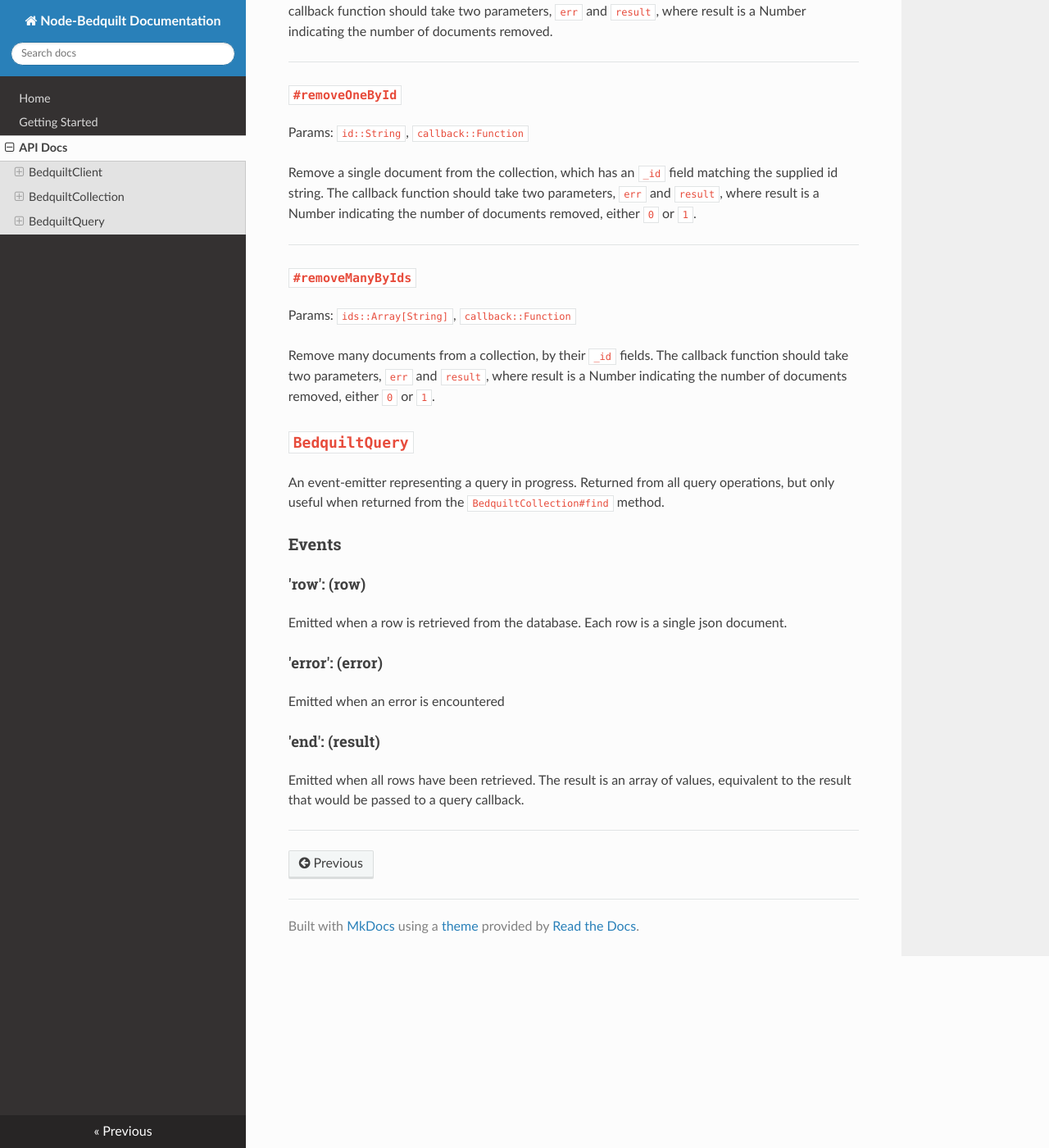
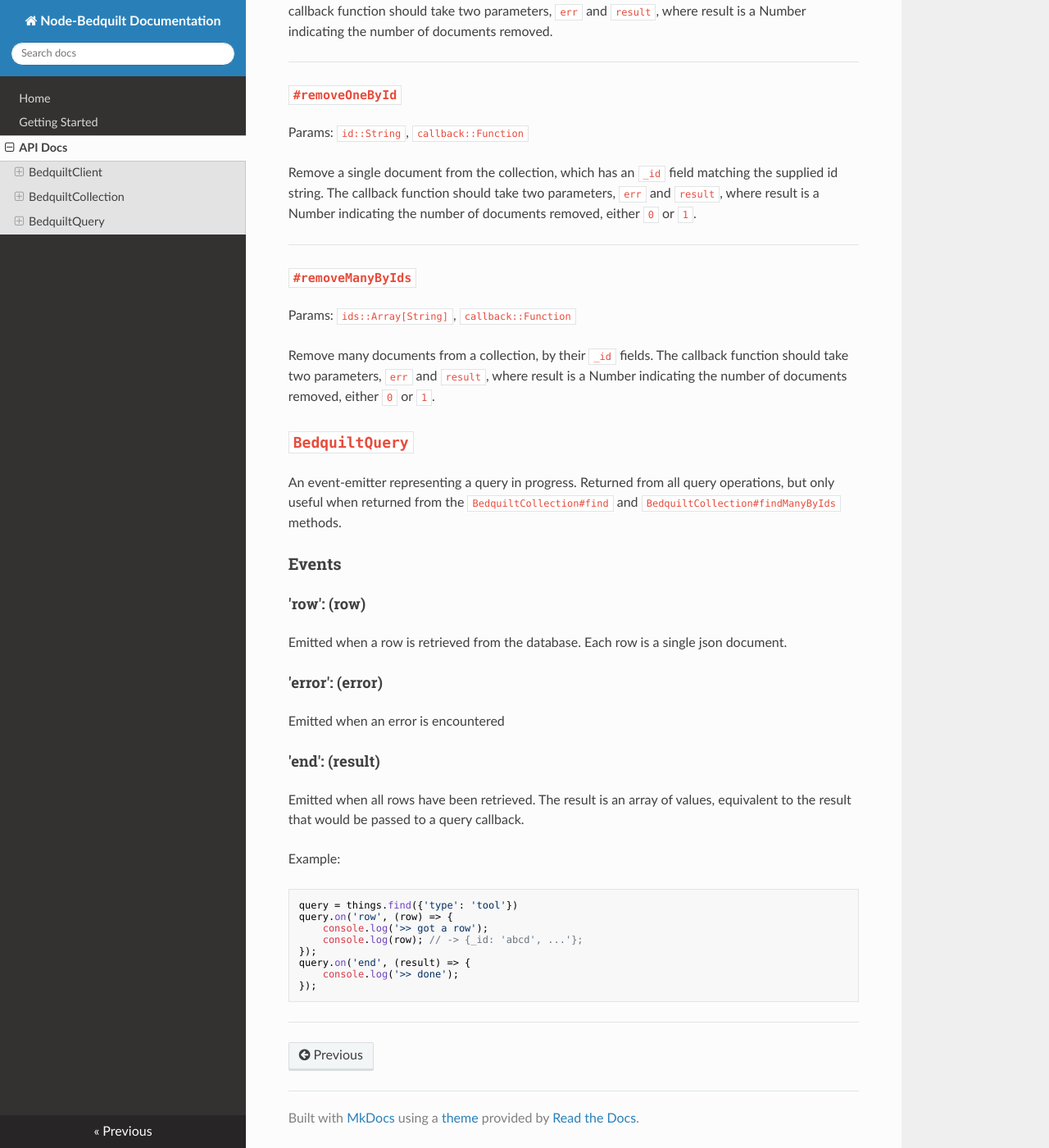
Before and after one commit to BedquiltDB/node-bedquilt, an MkDocs documentation site: the page built from docs/api_docs.md, in a window 1280 px wide and 1400 px high, scrolled down 4557 px. Shown: the whole window at 82% size. Built offline with MkDocs 1.6.1, drawn with Linux system fonts in a browser that asks for light colours; nearby versions of some CDN libraries; old or Windows-style settings are respelled for this version of MkDocs.

Commit message:
Add example of BedquiltQuery events

````diff
--- a/docs/api_docs.md
+++ b/docs/api_docs.md
@@ -245,7 +245,7 @@ The callback function should take two parameters, `err` and `result`, where resu
 ## `BedquiltQuery`
 
 An event-emitter representing a query in progress. Returned from all query operations,
-but only useful when returned from the `BedquiltCollection#find` method.
+but only useful when returned from the `BedquiltCollection#find` and `BedquiltCollection#findManyByIds` methods.
 
 ### Events
 
@@ -262,4 +262,17 @@ Emitted when an error is encountered
 Emitted when all rows have been retrieved. The result is an array of values, equivalent
 to the result that would be passed to a query callback.
 
+Example:
+
+```javascript
+query = things.find({'type': 'tool'})
+query.on('row', (row) => {
+    console.log('>> got a row');
+    console.log(row); // -> {_id: 'abcd', ...'};
+});
+query.on('end', (result) => {
+    console.log('>> done');
+});
+```
+
 ----
````
